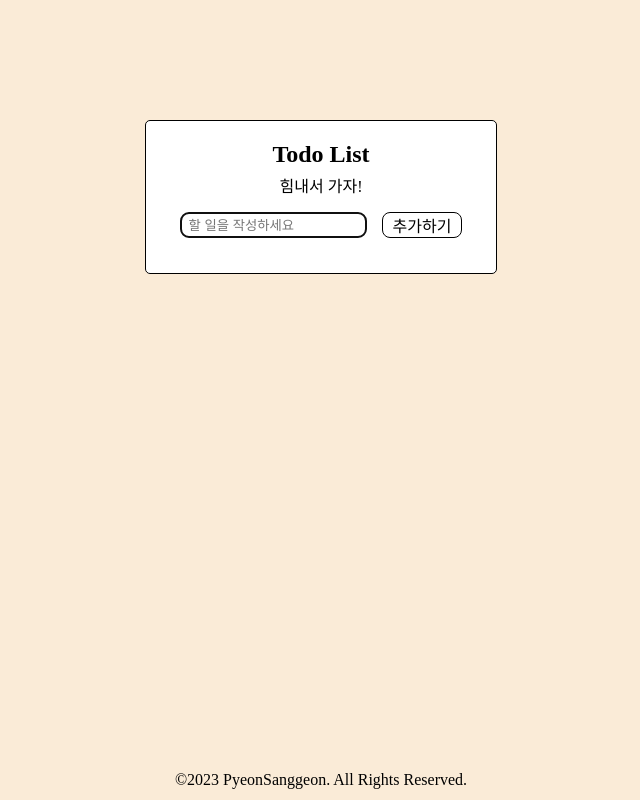
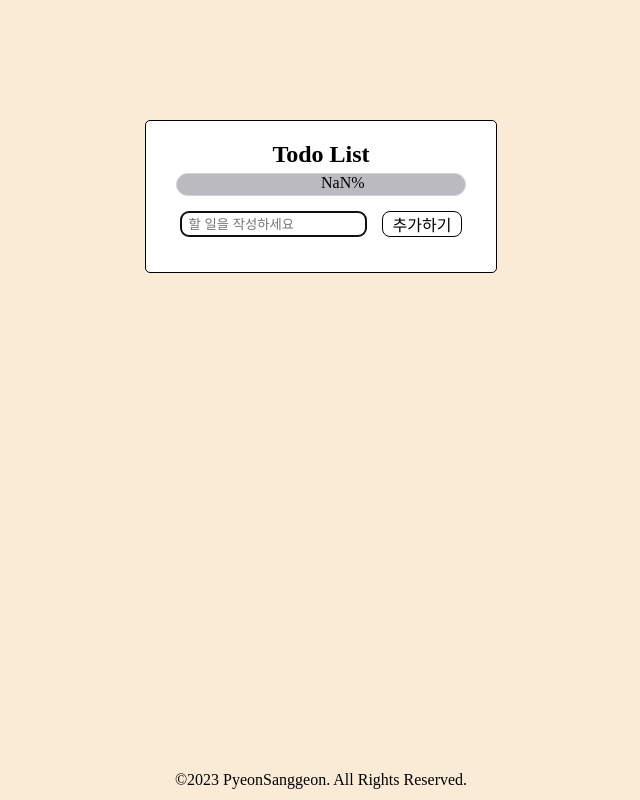
Before and after one commit to hubintheroot/todoList, a plain HTML site: page index.html in a window 1280 px wide. Shown: the whole page, without its empty margins (319-959 px from the left). Drawn offline with Linux system fonts and the light colour scheme.

Commit message:
update - Adding percentages and removing subtitles

```diff
--- a/index.html
+++ b/index.html
@@ -14,8 +14,9 @@
             <div class="todo-title-container flex horizontal-center">
                 <h1 class="todo-title">Todo List</h1>
             </div>
-            <div class="todo-subtitle-container flex horizontal-center">
-                <span class="todo-subtitle">힘내서 가자!</span>
+            <div class="todo-percentage-container">
+                <span class="todo-percentage"></span>
+                <div class="progress-bar"></div>
             </div>
             <div class="todo-add-container flex horizontal-center">
                 <input type="text" id="input-todo" class="input-todo" placeholder="할 일을 작성하세요">
--- a/script.js
+++ b/script.js
@@ -6,6 +6,7 @@ function addTodo(){
     todos.push({'text': input_todo.value, 'checked': false});
     saveData();
     createTodoList();
+    refreshProgressBar();
     input_todo.value = '';
 }
 function saveData(){ // object 형태로 배열에 추가하고
@@ -21,7 +22,9 @@ function createTodoList(){
         const span = document.createElement('span');
         const button = document.createElement('button');
 
-        if (todo.checked) span.classList.add('checked');
+        if (todo.checked) {
+            span.classList.add('checked');
+        }
         li.classList.add('flex', 'horizontal-between', 'vertical-center', 'li-spacing');
         span.classList.add('hover-pointer', 'test-class');
         button.className = 'del-btn';
@@ -34,16 +37,19 @@ function createTodoList(){
                 todo.checked = true;
                 span.classList.add('checked');
                 saveData();
+                refreshProgressBar();
             }else{
                 todo.checked = false;
                 span.classList.remove('checked');
                 saveData();
+                refreshProgressBar();
             }
         });
         button.addEventListener('click', () => { // todo 삭제
             todos.splice(index, 1);
             saveData();
             createTodoList();
+            refreshProgressBar();
         });
 
         li.appendChild(span);
@@ -51,13 +57,24 @@ function createTodoList(){
         todo_list_container.appendChild(li);
     });
 }
+function refreshProgressBar(){
+    const total = todos.length;
+    let progress = 0;
+    todos.forEach( todo => todo.checked ? progress++ : 0);
+    let percentage = Math.round((progress / total) * 100);
+    todo_percentage.innerHTML = percentage;
+    progress_bar.style.width = percentage+'%';
+}
 
 const input_todo = document.querySelector('.input-todo');
 const add_todo_button = document.querySelector('.btn-add-todo');
 const todo_list_container = document.querySelector('.todo-list-container');
+const progress_bar = document.querySelector('.progress-bar');
+const todo_percentage = document.querySelector('.todo-percentage')
 const storage = window.localStorage;
 let todos = loadStorage() // todo를 담을 배열
 createTodoList();
+refreshProgressBar();
 input_todo.focus();
 
 input_todo.addEventListener('keydown', e => { // 엔터키를 누를 때 이벤트 발생
--- a/style.css
+++ b/style.css
@@ -26,8 +26,26 @@
 .todo-title-container{
     margin: 20px 0 5px;
 }
-.todo-subtitle-container{
-    margin-bottom: 15px;
+.todo-percentage-container{
+    margin: 0 30px 15px 30px;
+    background-color: #babac0;
+    border: 1px solid lightgray;
+    border-radius: 12px;
+    text-align: center;
+}
+.todo-percentage{
+    position: absolute;
+}
+.todo-percentage::after{
+    content: "%";
+}
+.progress-bar{
+    float: left;
+    width: 0%;
+    height: 21px;
+    background-color: lightgreen;
+    border-radius: 12px;
+    transition: width 1s;
 }
 .todo-add-container{
     margin-bottom: -5px;
```
